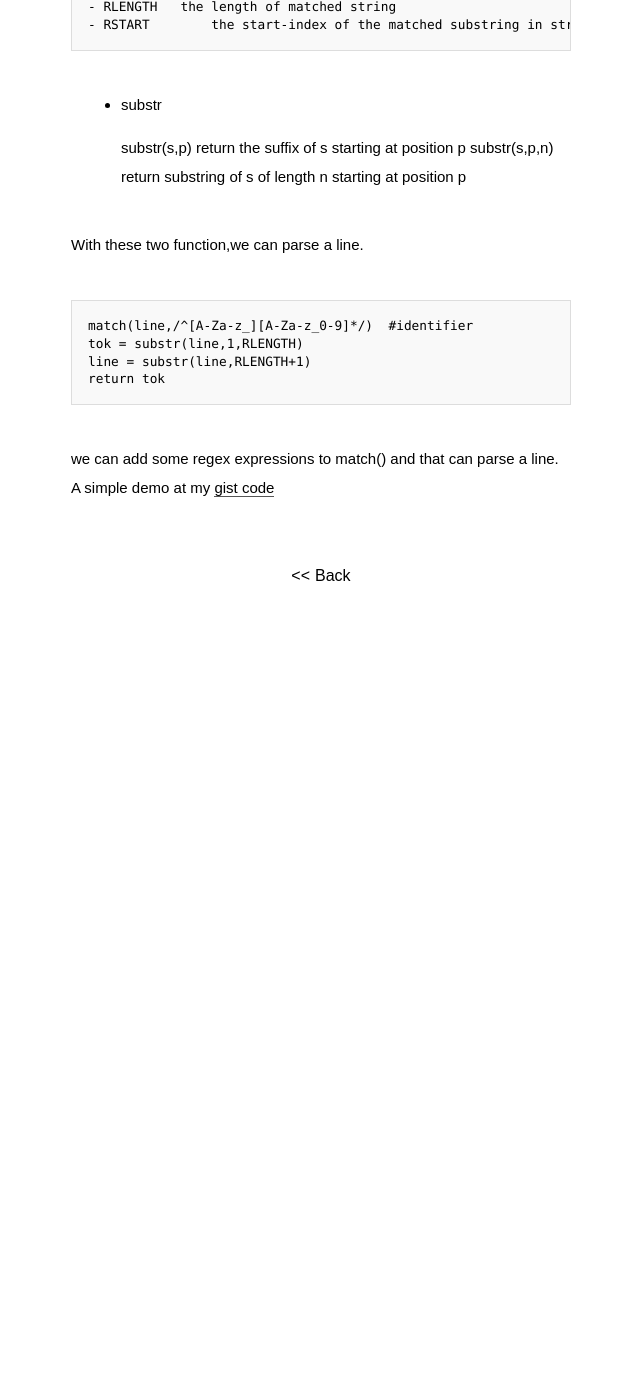
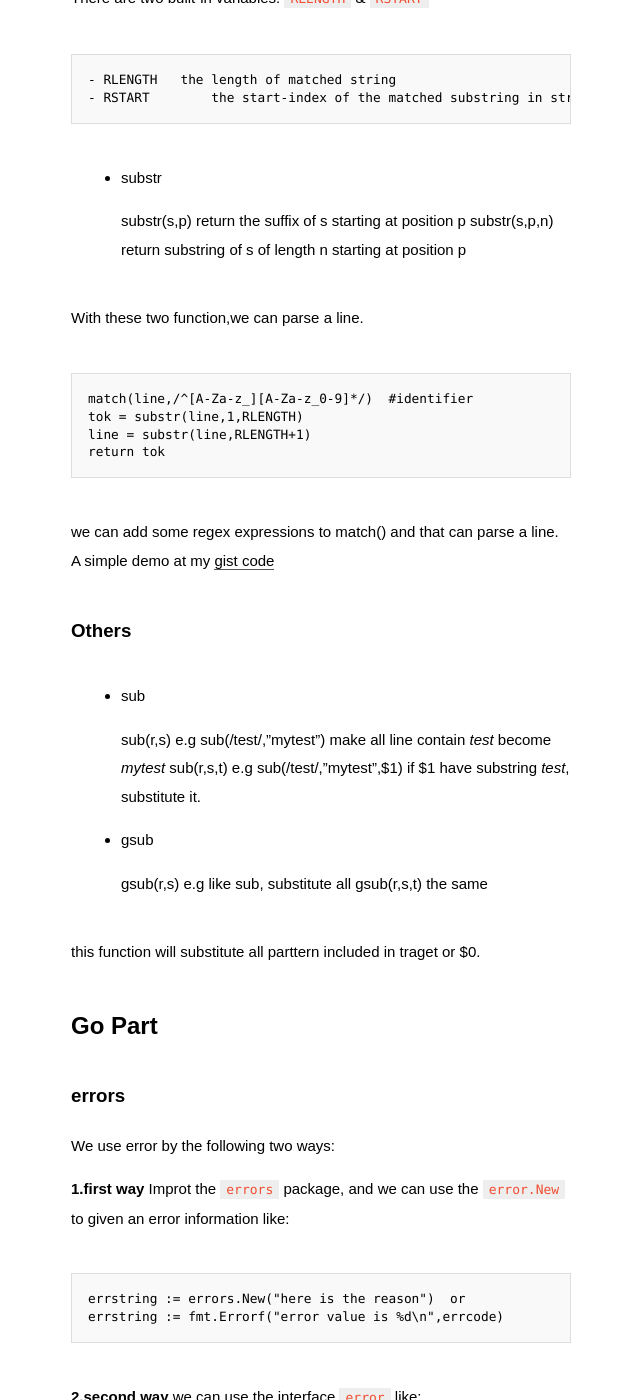
Before and after one commit to JesseEisen/DailyKeep, a Jekyll site: the page built from _posts/2015-11-07-awk-parse.md, in a window 1280 px wide and 1400 px high, scrolled down 605 px. Shown: the whole window, without its empty margins (319-959 px from the left). Built offline with Jekyll 4.4.1, drawn with Linux system fonts in a browser that asks for light colours; some web fonts are replaced; before the commit the page ends 1235 px from its top, so only the background shows below that; some of the changed text lies outside the part shown.

Commit message:
1107 second

```diff
--- a/_posts/2015-11-07-awk-parse.md
+++ b/_posts/2015-11-07-awk-parse.md
@@ -3,6 +3,7 @@ title: Awk String Function
 updated: 2015-11-07  16:21
 ---
 
+## Awk Part
 
 ### match & substr
 
@@ -18,7 +19,7 @@ There are two built-in variables: `RLENGTH` & `RSTART`
 
 + substr
 
-	substr(s,p)  return the suffix of s starting at position p
+	substr(s,p)   return the suffix of s starting at position p
 	substr(s,p,n) return substring of s of length n starting at position p
 
 With these two function,we can parse a line.
@@ -30,3 +31,52 @@ With these two function,we can parse a line.
 
 we can add some regex expressions to match() and that can parse a line.
 A simple demo at my [gist code](https://gist.github.com/JesseEisen/4fef2bf5524cc3c85e7e)
+
+### Others
+
++ sub
+
+	sub(r,s)  e.g sub(/test/,"mytest") make all line contain *test* become *mytest*
+	sub(r,s,t) e.g sub(/test/,"mytest",$1) if $1 have substring *test*, substitute it.
+
++ gsub
+
+	gsub(r,s)  e.g like sub, substitute all
+	gsub(r,s,t)  the same
+
+this function will substitute all parttern included in traget or $0.
+
+## Go Part
+
+### errors
+
+We use error by the following two ways:
+
+**1.first way**
+Improt the `errors` package, and we can use the `error.New` to given an error information like:
+
+	errstring := errors.New("here is the reason")  or
+	errstring := fmt.Errorf("error value is %d\n",errcode)
+
+**2.second way**
+we can use the interface `error` like:
+
+	type Myerror struct{
+		why string
+	}
+
+	func (e Myerror) Error() string {
+		return fmt.Sprintf("%v",e.why)
+	}
+
+	func something() (int, err error){
+		....
+		err = Myerror{"..."}
+		...
+	}
+
+
+
+## Links
+
++ [built-in variable](http://www.chemie.fu-berlin.de/chemnet/use/info/gawk/gawk_11.html)
```
